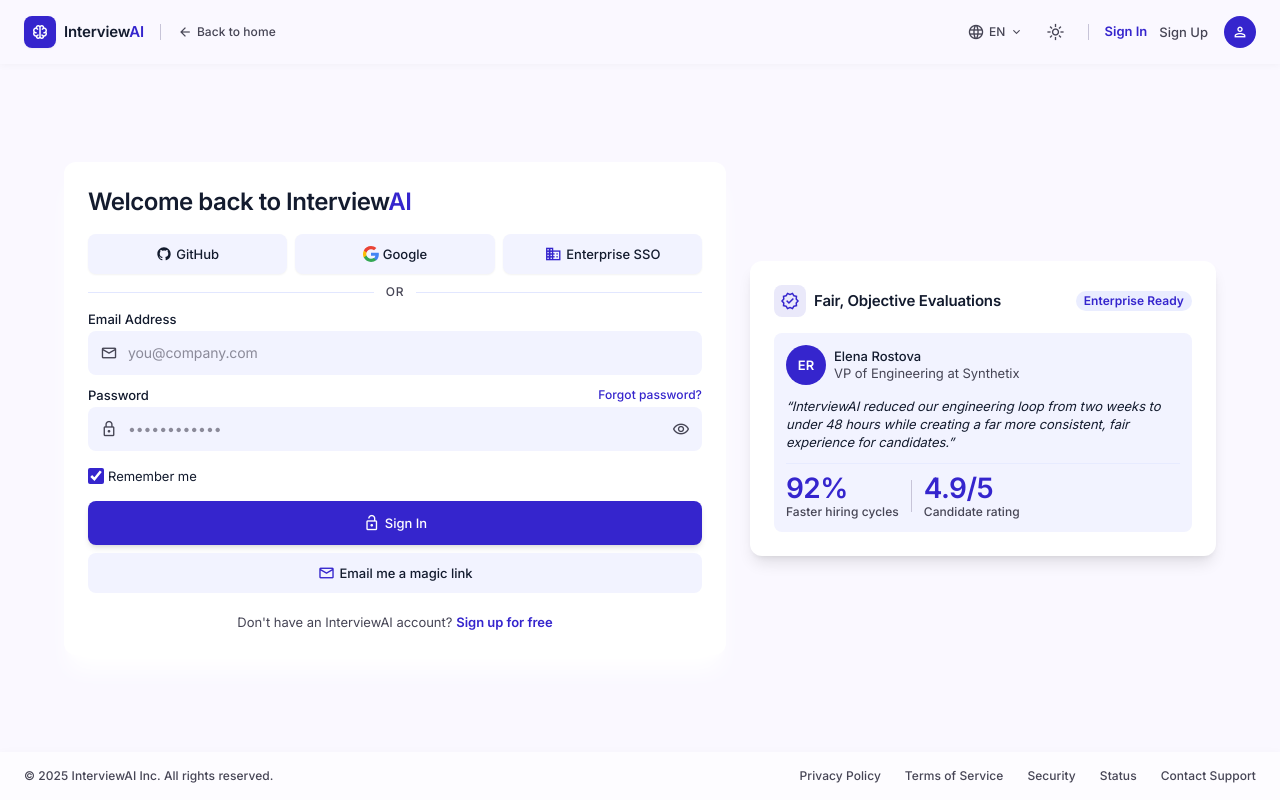
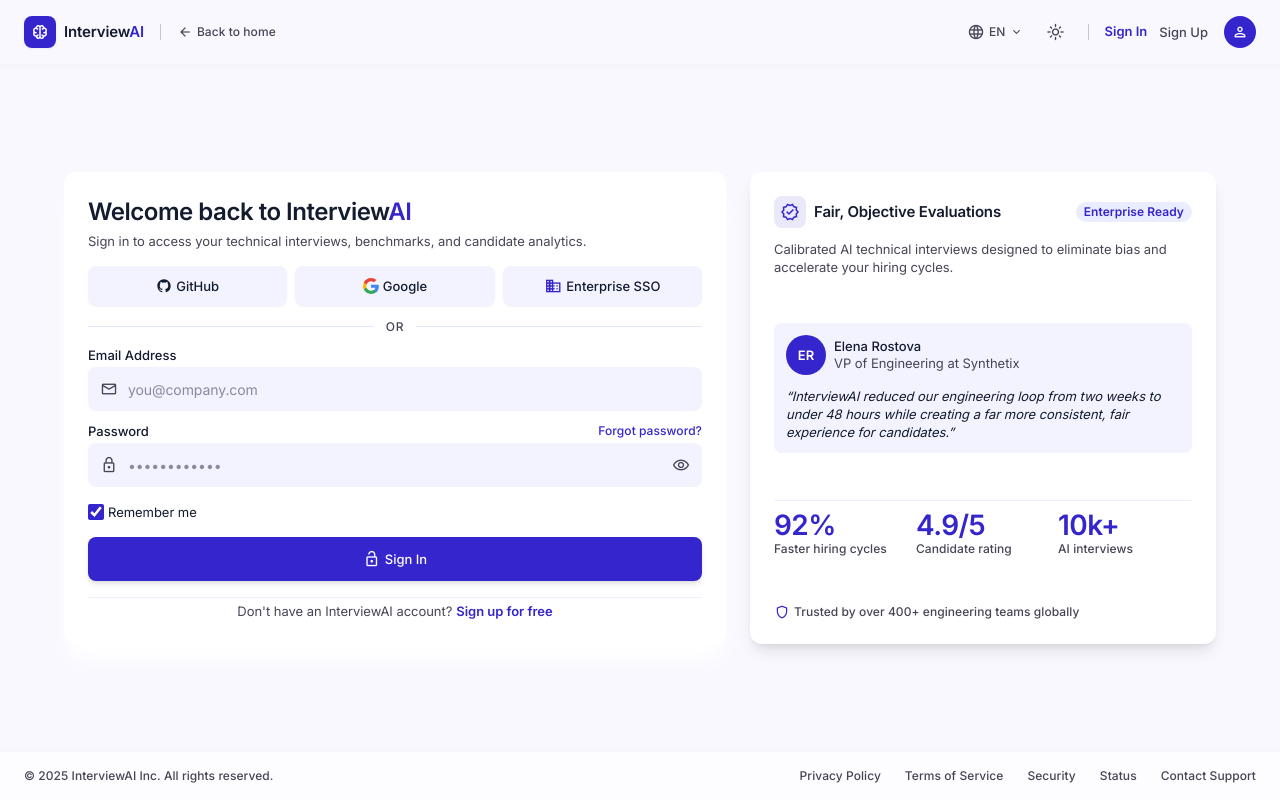
Before and after one commit to PNV-do-an/AI-Interview-Platform-FE, a React (Create React App) app: page /login in a window 1280 px wide. Built offline with nearby package versions, Linux system fonts and the light colour scheme; no server answers.

Commit message:
feat(frontend): màn đăng nhập bám đúng mockup Stitch
Bỏ nút magic link, thêm subtitle thẻ trái, đoạn dẫn + stat 10k+ + footnote shield thẻ phải, hai thẻ cao bằng nhau theo items-stretch

```diff
--- a/src/views/pages/LoginPage.tsx
+++ b/src/views/pages/LoginPage.tsx
@@ -269,12 +269,17 @@
 
       <main className="flex flex-1 items-center px-4 pt-16">
         <div className="mx-auto my-6 w-full max-w-[1152px]">
-          <div className="grid grid-cols-1 items-center gap-6 lg:grid-cols-12">
-            <div className="lg:col-span-7">
-              <div className="flex flex-col gap-4 rounded-xl bg-card p-6 shadow-card">
+          <div className="grid grid-cols-1 items-stretch gap-6 lg:grid-cols-12">
+            <div className="flex flex-col justify-center lg:col-span-7">
+              <div className="flex h-full flex-col justify-between gap-4 rounded-xl bg-card p-6 shadow-card">
+                <div className="flex flex-col gap-1">
                   <h1 className="m-0 text-headline-lg text-ink">
                     Welcome back to Interview<em className="not-italic text-primary">AI</em>
                   </h1>
+                  <p className="m-0 text-body-sm text-ink-variant">
+                    Sign in to access your technical interviews, benchmarks, and candidate analytics.
+                  </p>
+                </div>
 
                 <div className="grid grid-cols-1 gap-2 sm:grid-cols-3">
                   <button
@@ -313,7 +318,7 @@
                   </button>
                 </div>
 
-                <div className="relative my-0.5 flex items-center justify-center">
+                <div className="relative my-1 flex items-center justify-center">
                   <div className="h-px w-full bg-surface-high" />
                   <span className="absolute bg-card px-3 text-label-sm uppercase tracking-[0.06em] text-ink-variant">OR</span>
                 </div>
@@ -410,26 +415,19 @@
                       <span className="material-symbols-outlined text-[18px]">lock_open</span>
                       {loading ? 'Signing in...' : 'Sign In'}
                     </button>
-                    <button
-                      type="button"
-                      className="flex h-10 w-full items-center justify-center gap-1 rounded-lg border-0 bg-surface-low text-label-md text-ink transition-colors hover:bg-surface-mid"
-                      onClick={() => comingSoon('Email magic link')}
-                    >
-                      <span className="material-symbols-outlined text-[18px] text-primary">mail</span>
-                      Email me a magic link
-                    </button>
                   </div>
                 </form>
 
-                <div className="flex items-center justify-center gap-1 pt-1 text-body-sm text-ink-variant">
+                <div className="flex items-center justify-center gap-1 border-t border-surface-high/60 pt-1 text-body-sm text-ink-variant">
                   <span>Don't have an InterviewAI account?</span>
                   <Link to="/register" className="text-[13px] font-semibold text-primary no-underline hover:underline">Sign up for free</Link>
                 </div>
               </div>
             </div>
 
-            <div className="lg:col-span-5">
-              <div className="flex flex-col gap-4 rounded-xl bg-card p-6 shadow-proof">
+            <div className="flex flex-col justify-center lg:col-span-5">
+              <div className="flex h-full flex-col justify-between gap-4 rounded-xl bg-card p-6 shadow-proof">
+                <div className="flex flex-col gap-3">
                   <div className="flex items-center justify-between gap-2">
                     <div className="flex items-center gap-2">
                       <span className="flex h-8 w-8 shrink-0 items-center justify-center rounded-lg bg-primary/10 text-primary">
@@ -438,6 +436,10 @@
                       <h2 className="m-0 text-headline-sm text-ink">Fair, Objective Evaluations</h2>
                     </div>
                     <span className="whitespace-nowrap rounded-full bg-surface-mid px-2 py-0.5 text-label-sm font-semibold text-primary">Enterprise Ready</span>
+                  </div>
+                  <p className="m-0 text-body-sm text-ink-variant">
+                    Calibrated AI technical interviews designed to eliminate bias and accelerate your hiring cycles.
+                  </p>
                 </div>
                 <div className="flex flex-col gap-3 rounded-lg bg-surface-low p-3">
                   <div className="flex items-center gap-2">
@@ -450,17 +452,24 @@
                   <p className="m-0 text-body-sm italic text-ink">
                     “InterviewAI reduced our engineering loop from two weeks to under 48 hours while creating a far more consistent, fair experience for candidates.”
                   </p>
-                  <div className="flex items-center gap-3 border-t border-surface-high/60 pt-2">
+                </div>
+                <div className="grid grid-cols-3 gap-2 border-t border-surface-high/60 pt-2">
                   <div className="flex flex-col">
                     <span className="text-metric-stat text-primary">92%</span>
                     <span className="text-label-sm text-ink-variant">Faster hiring cycles</span>
                   </div>
-                    <span className="h-8 w-px bg-outline" />
                   <div className="flex flex-col">
                     <span className="text-metric-stat text-primary">4.9/5</span>
                     <span className="text-label-sm text-ink-variant">Candidate rating</span>
                   </div>
+                  <div className="flex flex-col">
+                    <span className="text-metric-stat text-primary">10k+</span>
+                    <span className="text-label-sm text-ink-variant">AI interviews</span>
                   </div>
+                </div>
+                <div className="flex items-center gap-1 text-label-sm text-ink-variant">
+                  <span className="material-symbols-outlined text-[16px] text-primary">shield</span>
+                  <span>Trusted by over 400+ engineering teams globally</span>
                 </div>
               </div>
             </div>
```
Lines whose indentation alone changed are shown as unchanged.
